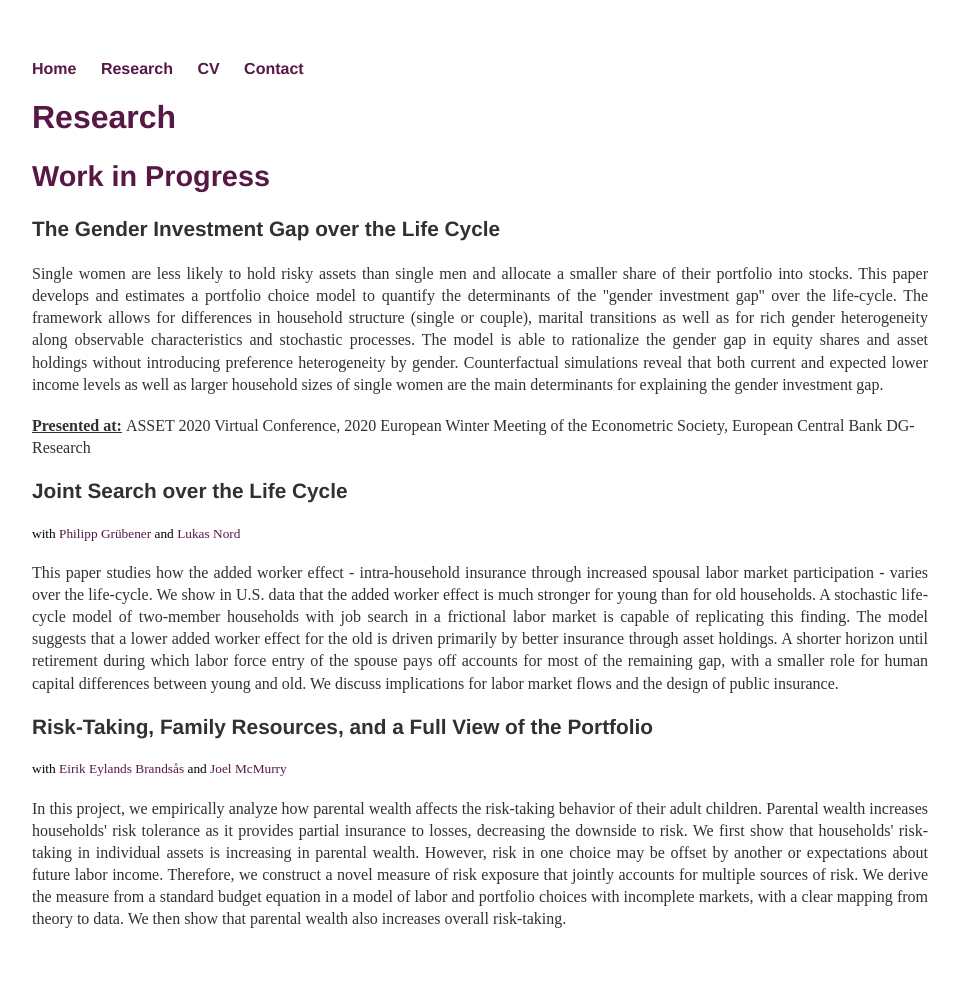
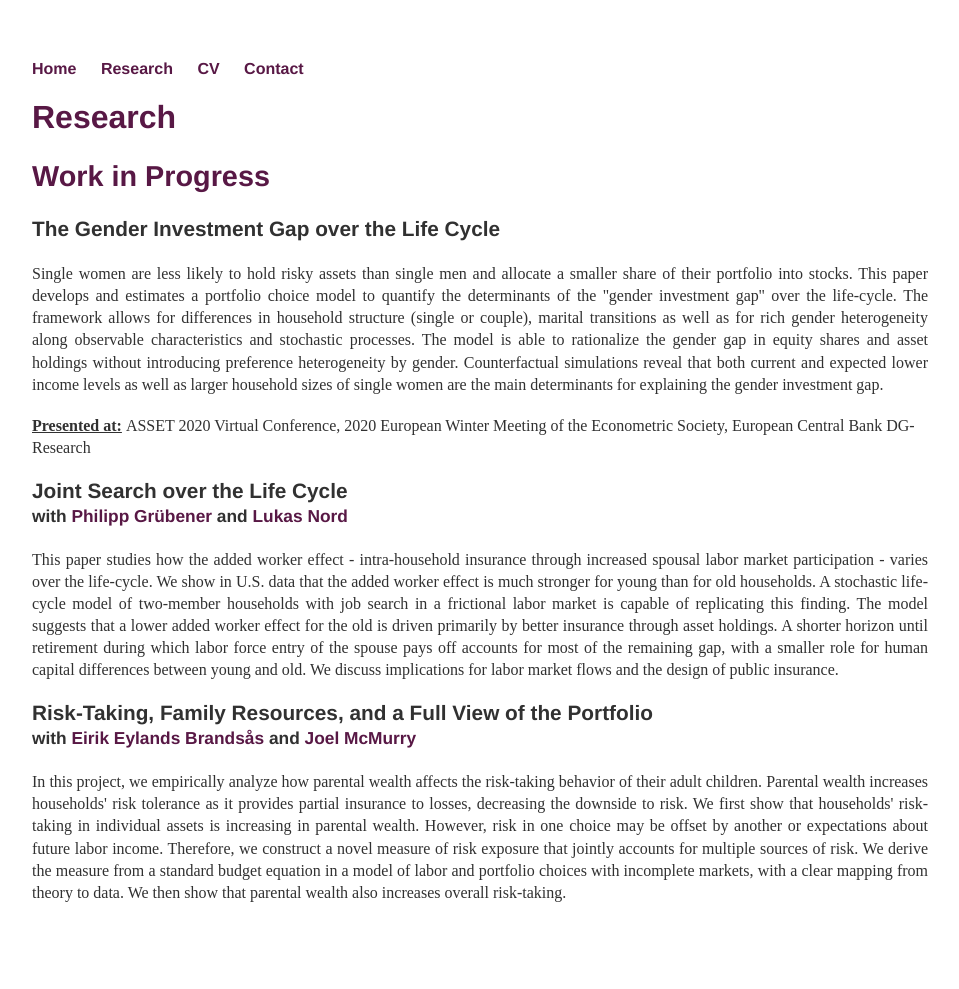
Before and after one commit to annikabacher/annikabacher.github.io, a Jekyll site: the page built from research/index.html, in a window 1280 px wide. Shown: the whole page, without its empty margins (160-1119 px from the left). Built offline with Jekyll 4.4.1, drawn with Linux system fonts in a browser that asks for light colours; after the commit the page ends 963 px from its top, so only the background shows below that.

Commit message:
small mistakes

```diff
--- a/index.html
+++ b/index.html
@@ -11,7 +11,7 @@ title: Annika Bacher
 
 	<p> In my <a href="/research">research</a>, I study how family structure shapes financial choices and labor market decisions of households. To do so, I mainly rely on structural life-cycle models calibrated to micro data. </p>
 
-   <p> You can find a copy of my CV <a href="https://annikabacher.github.io/Bacher_CV.pdf">here</a>. </p>
+   <p> You can my CV <a href="https://annikabacher.github.io/Bacher_CV.pdf">here</a>. </p>
 
    <h3> Contact: <a href="mailto:annika.bacher@eui.eu">annika.bacher@eui.eu</a></h3>
 
--- a/research/index.html
+++ b/research/index.html
@@ -10,13 +10,13 @@ title: Research
      <p>  <small> <b> <span style="text-decoration: underline;">  Presented at:</span> </b> ASSET 2020 Virtual Conference, 2020 European Winter Meeting of the Econometric Society, European Central Bank DG-Research </small>
 	</p>
 
-	<h3> Joint Search over the Life Cycle </h3>
-	 <small> with <a href="https://philippgruebener.com/">Philipp Gr&uumlbener</a> and <a href="https://lukasnord.eu/">Lukas Nord</a>  </small> </p>
+	<h3> Joint Search over the Life Cycle <br>
+	 <small> with <a href="https://philippgruebener.com/">Philipp Gr&uumlbener</a> and <a href="https://lukasnord.eu/">Lukas Nord</a>  </small> </h3>
 
 	 <p style="text-align: justify;"> <small>  This paper studies how the added worker effect - intra-household insurance through increased spousal labor market participation - varies over the life-cycle. We show in U.S. data that the added worker effect is much stronger for young than for old households. A stochastic life-cycle model of two-member households with job search in a frictional labor market is capable of replicating this finding. The model suggests that a lower added worker effect for the old is driven primarily by better insurance through asset holdings. A shorter horizon until retirement during which labor force entry of the spouse pays off accounts for most of the remaining gap, with a smaller role for human capital differences between young and old. We discuss implications for labor market flows and the design of public insurance. </small> </p>
 
 
-	<h3> Risk-Taking, Family Resources, and a Full View of the Portfolio </h3>
-	  <small> with <a href="https://www.eebrandsaas.com/">Eirik Eylands Brands&aring;s</a> and <a href="https://joelmcmurry.github.io/">Joel McMurry</a> </small> </p>
+	<h3> Risk-Taking, Family Resources, and a Full View of the Portfolio <br>
+	  <small> with <a href="https://www.eebrandsaas.com/">Eirik Eylands Brands&aring;s</a> and <a href="https://joelmcmurry.github.io/">Joel McMurry</a> </small> </h3>
 
 	 <p style="text-align: justify;"> <small>  In this project, we empirically analyze how parental wealth affects the risk-taking behavior of their adult children. Parental wealth increases households' risk tolerance as it provides partial insurance to losses, decreasing the downside to risk. We first show that households' risk-taking in individual assets is increasing in parental wealth. However, risk in one choice may be offset by another or expectations about future labor income. Therefore, we construct a novel measure of risk exposure that jointly accounts for multiple sources of risk. We derive the measure from a standard budget equation in a model of labor and portfolio choices with incomplete markets, with a clear mapping from theory to data. We then show that parental wealth also increases overall risk-taking. </small> </p>
```
